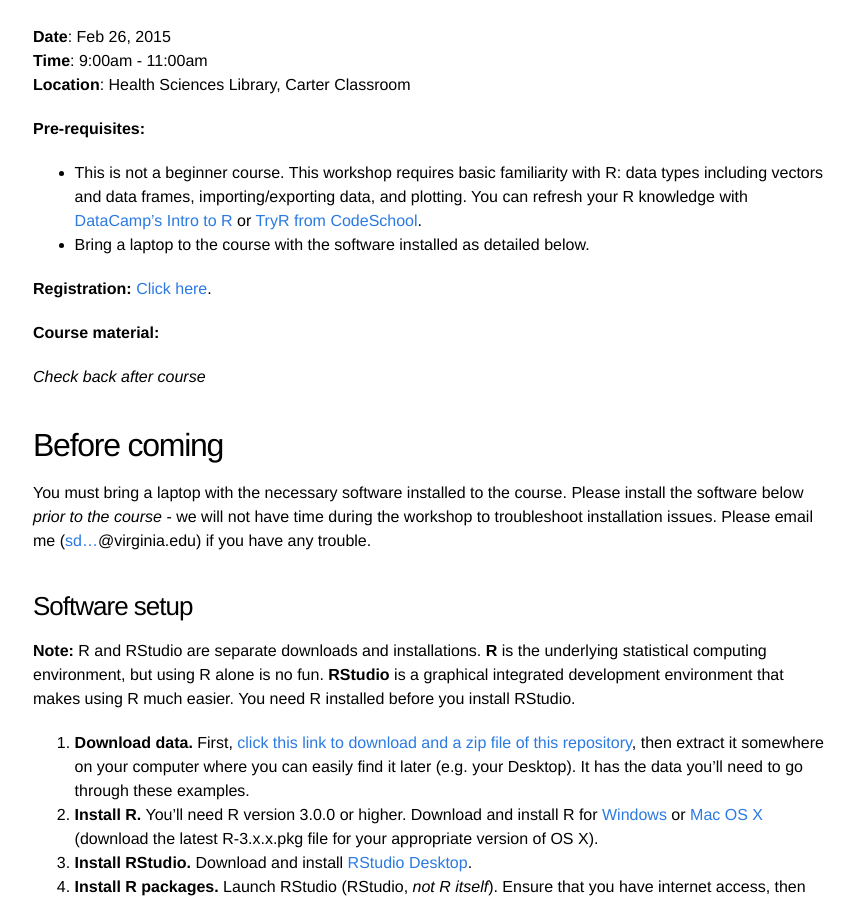
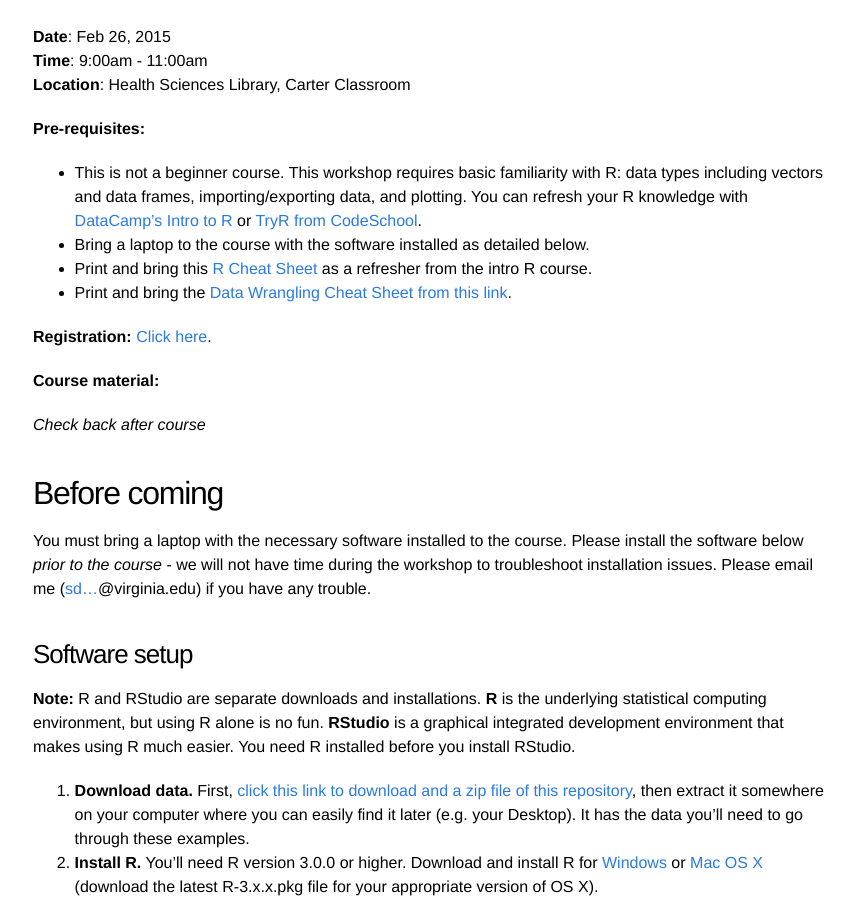
Before and after one commit to bioconnector/workshops2015, a Jekyll site: the page built from ws-r-advanced-manipulation.md, in a window 1280 px wide and 900 px high, scrolled down 357 px. Shown: the whole window, without its empty margins (207-1061 px from the left). Built offline with Jekyll 4.4.1, drawn with Linux system fonts in a browser that asks for light colours; Markdown is read by kramdown in place of the engine named in the settings.

Commit message:
added cheat sheets

```diff
--- a/ws-r-advanced-manipulation.md
+++ b/ws-r-advanced-manipulation.md
@@ -14,6 +14,8 @@ Data analysis involves a large amount of [janitor work](http://www.nytimes.com/2
 
 * This is not a beginner course. This workshop requires basic familiarity with R: data types including vectors and data frames, importing/exporting data, and plotting. You can refresh your R knowledge with [DataCamp's Intro to R](https://www.datacamp.com/courses/introduction-to-r) or [TryR from CodeSchool](http://tryr.codeschool.com/).
 * Bring a laptop to the course with the software installed as detailed below.
+* Print and bring this [R Cheat Sheet](http://dx.doi.org/10.6084/m9.figshare.1080756) as a refresher from the intro R course.
+* Print and bring the [Data Wrangling Cheat Sheet from this link](http://www.rstudio.com/resources/cheatsheets/).
 
 **Registration:** [Click here](https://www.bioconnector.virginia.edu/events).
 
```
